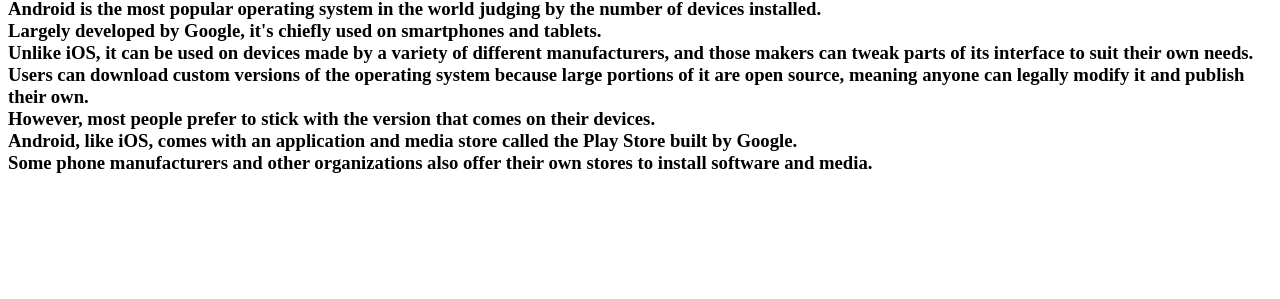
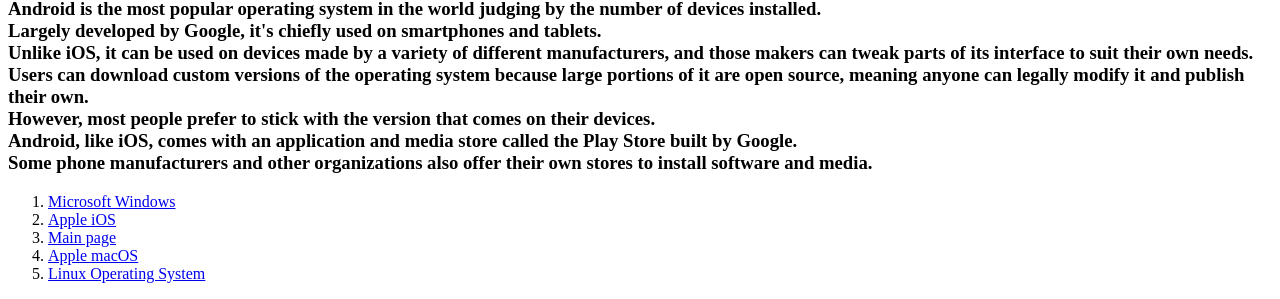
Before and after one commit to waheed-haitham/ECE001-waheed, a plain HTML site: page googlesandroidos.html.html in a window 1280 px wide. Shown: the part 687-986 px from the top of the page. Before the commit the page ends 880 px from the top, so only its background shows below. Drawn offline with Linux system fonts and the light colour scheme.

Commit message:
Update googlesandroidos.html.html

```diff
--- a/googlesandroidos.html.html
+++ b/googlesandroidos.html.html
@@ -11,6 +11,13 @@
 Users can download custom versions of the operating system because large portions of it are open source, meaning anyone can legally modify it and publish their own.<br> However, most people prefer to stick with the version that comes on their devices.<br>
 
 Android, like iOS, comes with an application and media store called the Play Store built by Google.<br> Some phone manufacturers and other organizations also offer their own stores to install software and media.</P></h3>
+<ol>
+  <li><a href="microsoft%2520windows.html.html"target="_blank">Microsoft Windows</a></li>
+  <li><a href="AppleiOS.html.html"target="_blank">Apple iOS</a></li>
+  <li><a href="index.html"target="_blank">Main page</a></li>
+  <li><a href="applemacos.html.html"target="_blank">Apple macOS</a></li>
+  <li><a href="linuxoperatingsystem.html.html"target="_blank">Linux Operating System</a></li>
+</ol>
 
 
 
```
